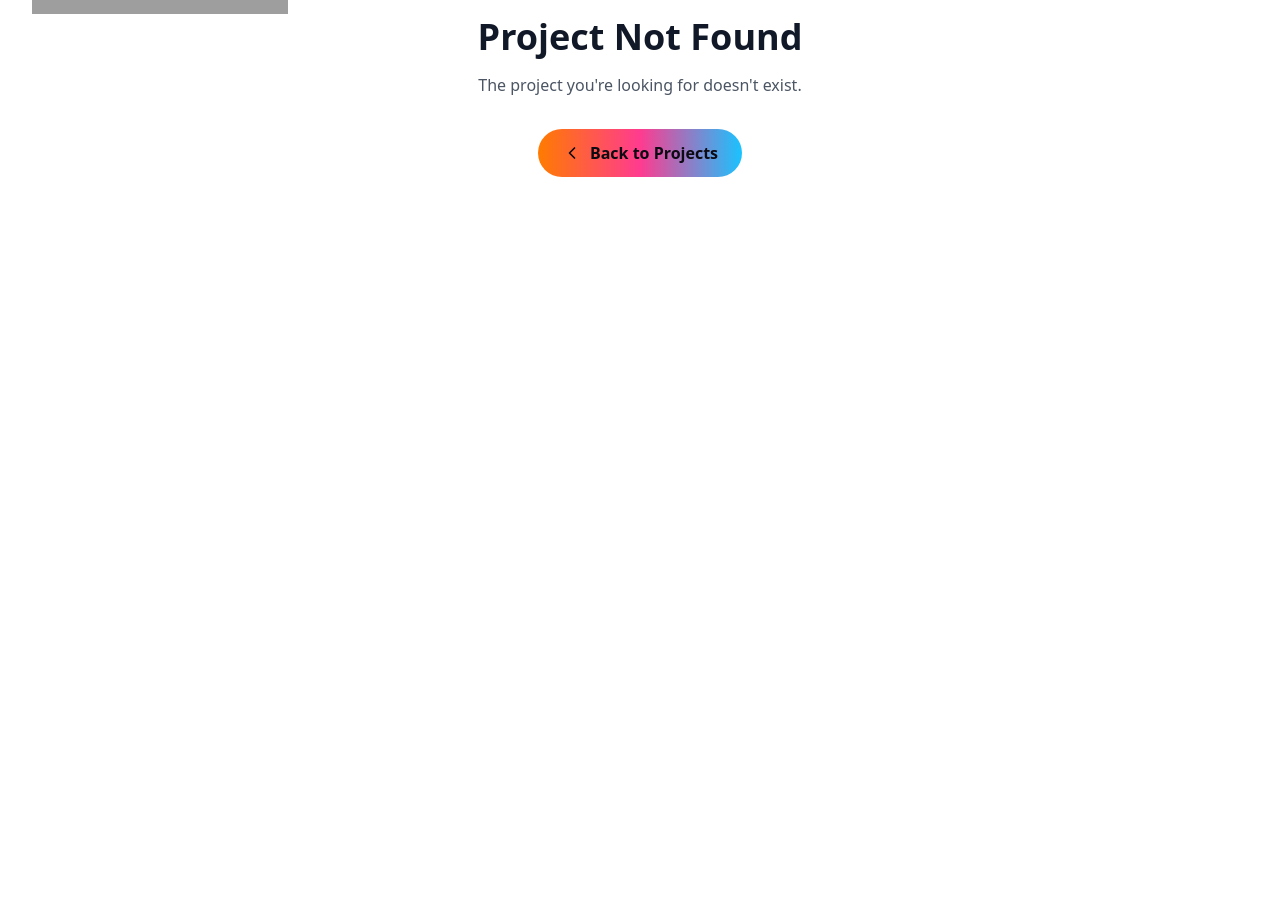
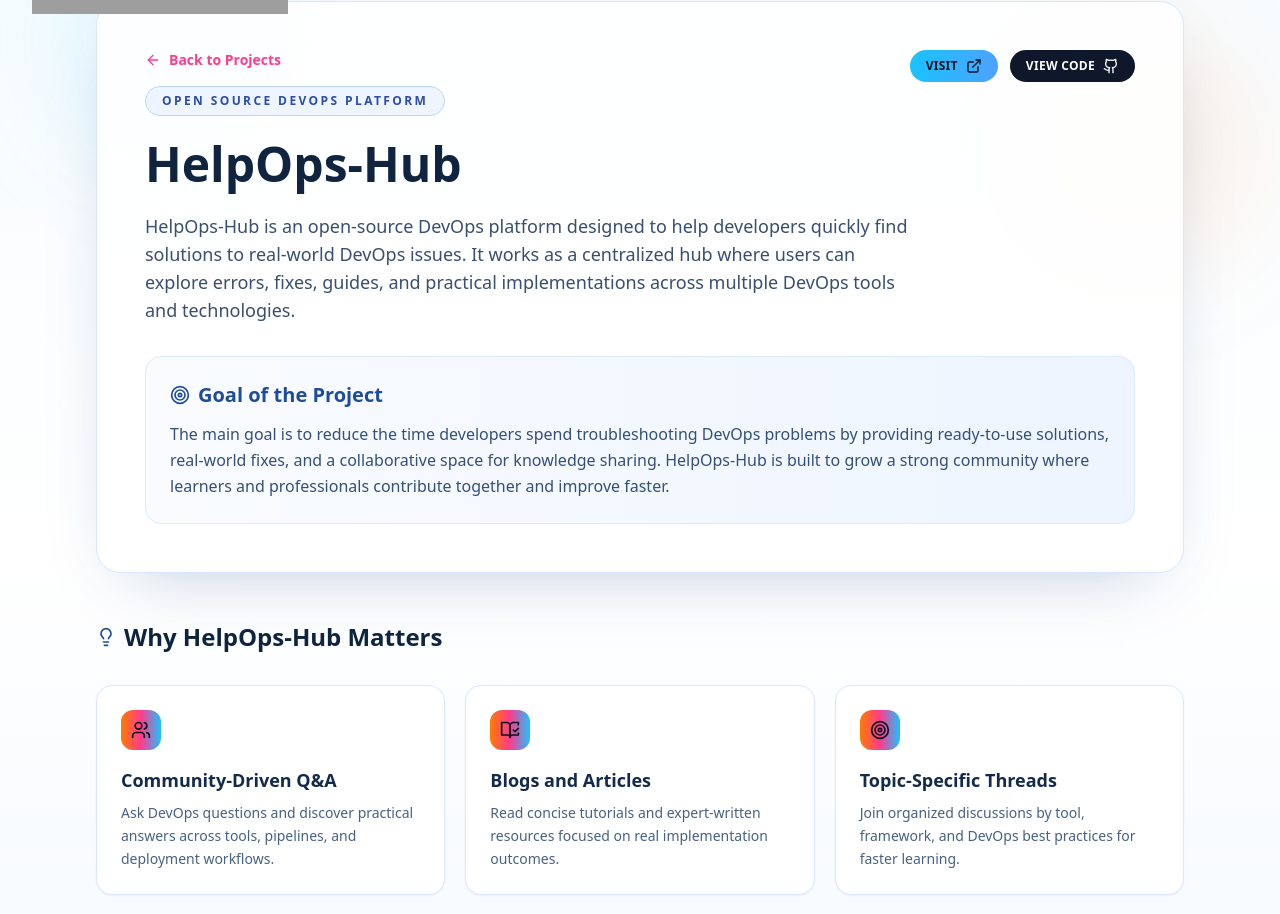
Before and after one commit to mdazfar2/AizzOps, a React (Vite) app: page /project/helpops-hub in a window 1280 px wide. Before the commit this address had no page. Shown: the part 111-1025 px from the top of the page. Before the commit the page ends 800 px from the top, so only its background shows below. Built offline with nearby package versions, Linux system fonts and the light colour scheme; grey boxes are pictures that could not be loaded.

Commit message:
helpops hub explanation

```diff
--- a/src/App.jsx
+++ b/src/App.jsx
@@ -12,6 +12,7 @@ import Works from './components/Works';
 import ProjectDetail from './components/project/ProjectDetail';
 import About from './components/About';
 import Work from './components/project/project';
+import HelpOpsHubDetail from './components/project/project_details/HelpOpsHubDetail';
 
 function Home() {
   return (
@@ -75,6 +76,16 @@ function App() {
           }
         />
         <Route
+          path="/project/helpops-hub"
+          element={
+            <>
+              <Navbar />
+              <HelpOpsHubDetail />
+              <Footer />
+            </>
+          }
+        />
+        <Route
           path="/project/:projectSlug"
           element={
             <>
--- a/src/components/project/project.jsx
+++ b/src/components/project/project.jsx
@@ -97,7 +97,7 @@ export default function Work() {
           {filteredProjects.map((project) => (
             <Link
               key={project.id}
-              to={`/work/${project.slug}`}
+              to={project.name === 'HelpOps-Hub' ? '/project/helpops-hub' : `/work/${project.slug}`}
               className="group flex flex-col bg-white border border-slate-200 rounded-[2rem] p-8 transition-all duration-500 hover:border-blue-300 hover:shadow-[0_30px_60px_-15px_rgba(0,0,0,0.05)] hover:-translate-y-2 relative overflow-hidden"
             >
               {/* Card Header */}
--- /dev/null
+++ b/src/components/project/project_details/HelpOpsHubDetail.jsx
@@ -0,0 +1,76 @@
+import React from 'react';
+import { Lightbulb, Users, Wrench, BookOpenCheck, Globe, Target } from 'lucide-react';
+import ProjectDetailHeroCard from './ProjectDetailHeroCard';
+
+const benefits = [
+  {
+    title: 'Community-Driven Q&A',
+    description: 'Ask DevOps questions and discover practical answers across tools, pipelines, and deployment workflows.',
+    icon: Users,
+  },
+  {
+    title: 'Blogs and Articles',
+    description: 'Read concise tutorials and expert-written resources focused on real implementation outcomes.',
+    icon: BookOpenCheck,
+  },
+  {
+    title: 'Topic-Specific Threads',
+    description: 'Join organized discussions by tool, framework, and DevOps best practices for faster learning.',
+    icon: Target,
+  },
+  {
+    title: 'In-Depth Guides',
+    description: 'Follow step-by-step how-to guides for setup, configuration, optimization, and troubleshooting.',
+    icon: Wrench,
+  },
+  {
+    title: 'Global Open-Source Reach',
+    description: 'HelpOps-Hub contributes through Product Hunt, Hacktoberfest, and GSSoC to grow community impact.',
+    icon: Globe,
+  },
+];
+
+export default function HelpOpsHubDetail() {
+  return (
+    <main className="min-h-screen bg-gradient-to-b from-[#f6fbff] via-[#ffffff] to-[#f1f7ff] pt-28 pb-20">
+      <section className="relative mx-auto max-w-6xl px-4 sm:px-6 lg:px-8">
+        <div className="absolute -top-16 left-0 h-52 w-52 rounded-full bg-[#19c3ff1f] blur-3xl" />
+        <div className="absolute -right-8 top-8 h-56 w-56 rounded-full bg-[#ff7b001a] blur-3xl" />
+
+        <ProjectDetailHeroCard
+          projectName="HelpOps-Hub"
+          badge="Open Source DevOps Platform"
+          title="HelpOps-Hub"
+          description="HelpOps-Hub is an open-source DevOps platform designed to help developers quickly find solutions to real-world DevOps issues. It works as a centralized hub where users can explore errors, fixes, guides, and practical implementations across multiple DevOps tools and technologies."
+          goalTitle="Goal of the Project"
+          goalDescription="The main goal is to reduce the time developers spend troubleshooting DevOps problems by providing ready-to-use solutions, real-world fixes, and a collaborative space for knowledge sharing. HelpOps-Hub is built to grow a strong community where learners and professionals contribute together and improve faster."
+        />
+      </section>
+
+      <section className="mx-auto mt-12 max-w-6xl px-4 sm:px-6 lg:px-8">
+        <div className="mb-8 flex items-center gap-2 text-[#1f4d9b]">
+          <Lightbulb className="h-5 w-5" />
+          <h3 className="text-2xl font-extrabold text-[#10243f]">Why HelpOps-Hub Matters</h3>
+        </div>
+
+        <div className="grid gap-5 sm:grid-cols-2 lg:grid-cols-3">
+          {benefits.map((item) => {
+            const Icon = item.icon;
+            return (
+              <article
+                key={item.title}
+                className="group rounded-2xl border border-[#dbe7ff] bg-white p-6 shadow-sm transition-all duration-300 hover:-translate-y-1 hover:border-[#a8c5ff] hover:shadow-[0_16px_40px_-28px_rgba(29,78,216,0.55)]"
+              >
+                <div className="mb-4 inline-flex rounded-xl bg-gradient-to-r from-[#ff7b00] via-[#ff3b8f] to-[#19c3ff] p-2.5 text-[#0f1020]">
+                  <Icon className="h-5 w-5" />
+                </div>
+                <h4 className="text-lg font-bold text-[#142a4b]">{item.title}</h4>
+                <p className="mt-2 text-sm leading-relaxed text-[#486182]">{item.description}</p>
+              </article>
+            );
+          })}
+        </div>
+      </section>
+    </main>
+  );
+}
--- /dev/null
+++ b/src/components/project/project_details/ProjectActionButtons.jsx
@@ -0,0 +1,46 @@
+import React from 'react';
+import { ExternalLink, Github } from 'lucide-react';
+import { projects } from '../../../data/projects';
+
+export default function ProjectActionButtons({ projectName, className = '' }) {
+  const project = projects.find((item) => item.name === projectName);
+
+  if (!project) {
+    return null;
+  }
+
+  const visitUrl = project.visit || project.link;
+  const codeUrl = project.viewCode || project.github;
+
+  if (!visitUrl && !codeUrl) {
+    return null;
+  }
+
+  return (
+    <div className={`flex flex-wrap items-center gap-3 ${className}`}>
+      {visitUrl && (
+        <a
+          href={visitUrl}
+          target="_blank"
+          rel="noopener noreferrer"
+          className="inline-flex items-center gap-2 rounded-full bg-gradient-to-r from-[#19c3ff] to-[#4da2ff] px-4 py-2 text-xs font-bold uppercase tracking-wide text-[#0f1320] transition-all hover:shadow-md"
+        >
+          Visit
+          <ExternalLink className="h-4 w-4" />
+        </a>
+      )}
+
+      {codeUrl && (
+        <a
+          href={codeUrl}
+          target="_blank"
+          rel="noopener noreferrer"
+          className="inline-flex items-center gap-2 rounded-full bg-[#0f172a] px-4 py-2 text-xs font-bold uppercase tracking-wide text-white transition-all hover:bg-[#1f2a44]"
+        >
+          View Code
+          <Github className="h-4 w-4" />
+        </a>
+      )}
+    </div>
+  );
+}
--- /dev/null
+++ b/src/components/project/project_details/ProjectDetailHeroCard.jsx
@@ -0,0 +1,54 @@
+import React from 'react';
+import { Link } from 'react-router-dom';
+import { ArrowLeft, Target } from 'lucide-react';
+import ProjectActionButtons from './ProjectActionButtons';
+
+export default function ProjectDetailHeroCard({
+  projectName,
+  badge,
+  title,
+  description,
+  goalTitle,
+  goalDescription,
+}) {
+  return (
+    <div className="relative overflow-hidden rounded-3xl border border-[#d7e7ff] bg-white/90 p-8 shadow-[0_24px_70px_-35px_rgba(25,60,130,0.35)] sm:p-12">
+      <div className="mb-6 flex flex-wrap items-start justify-between gap-4">
+        <div className="flex flex-col items-start gap-4">
+          <Link
+            to="/project"
+            className="inline-flex items-center gap-2 text-sm font-semibold text-[#ff3b8f] hover:text-[#ff7b00] transition-colors"
+          >
+            <ArrowLeft className="h-4 w-4" />
+            Back to Projects
+          </Link>
+
+          <div className="inline-flex items-center gap-2 rounded-full border border-[#bcd4ff] bg-[#eef5ff] px-4 py-1.5 text-xs font-bold uppercase tracking-[0.2em] text-[#2d4ea8]">
+            {badge}
+          </div>
+        </div>
+
+        <ProjectActionButtons
+          projectName={projectName}
+          className="justify-end"
+        />
+      </div>
+
+      <h1 className="text-4xl font-black leading-tight text-[#10243f] sm:text-5xl">
+        {title}
+      </h1>
+
+      <p className="mt-6 max-w-3xl text-base leading-relaxed text-[#3a4f6f] sm:text-lg">
+        {description}
+      </p>
+
+      <div className="mt-8 rounded-2xl border border-[#dce9ff] bg-gradient-to-r from-[#f9fbff] to-[#eef5ff] p-6">
+        <div className="mb-3 inline-flex items-center gap-2 text-[#1f4d9b]">
+          <Target className="h-5 w-5" />
+          <h2 className="text-xl font-extrabold">{goalTitle}</h2>
+        </div>
+        <p className="text-[#34507a] leading-relaxed">{goalDescription}</p>
+      </div>
+    </div>
+  );
+}
--- a/src/data/projects.js
+++ b/src/data/projects.js
@@ -3,6 +3,8 @@ export const projects = [
     id: '1',
     name: 'HelpOps-Hub',
     category: 'fullstack',
+    visit: `https://github.com/mdazfar2`,
+    viewCode: `https://github.com/mdazfar2`,
     description: 'A collaborative DevOps platform for solving real-world errors and automating workflows with community-driven solutions.',
     technologies: ['Next.js', 'MongoDB', `TailwindCSS`, 'Docker', 'Kubernetes', 'CI/CD']
   },
```
